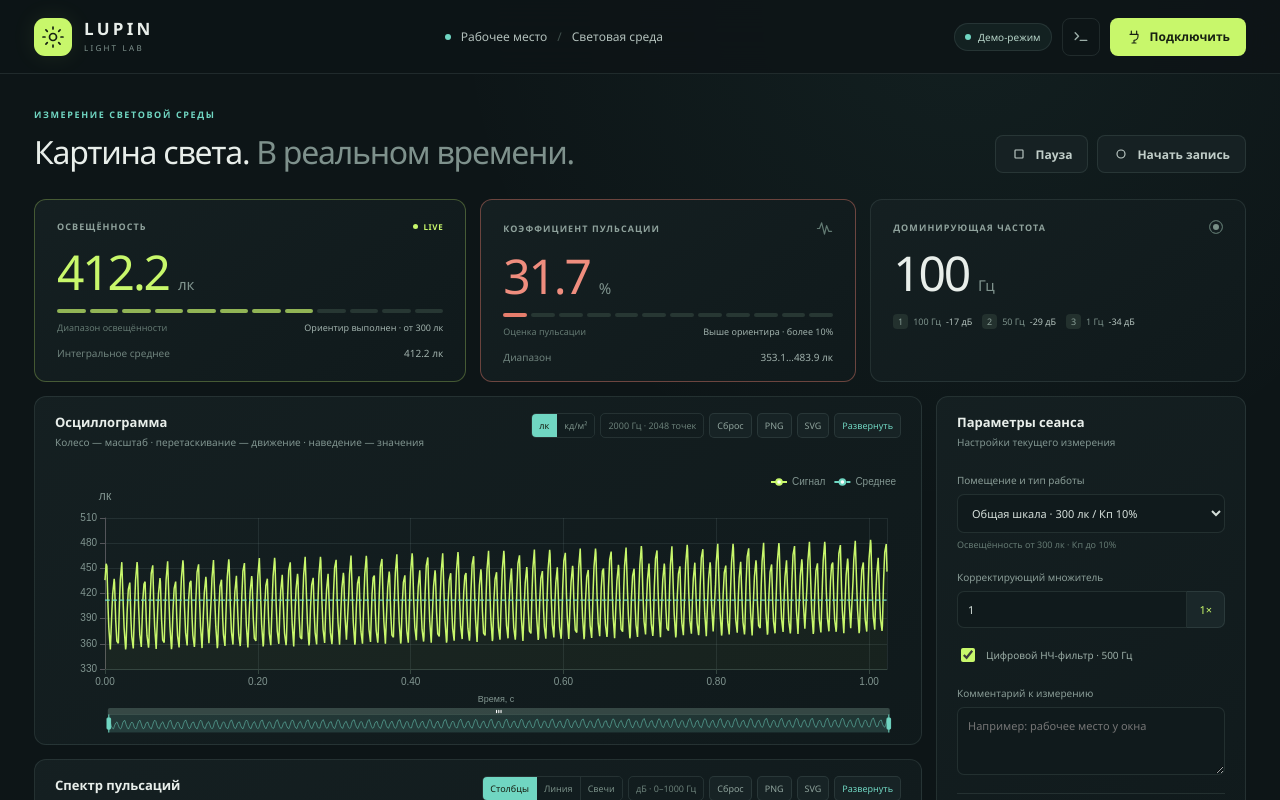
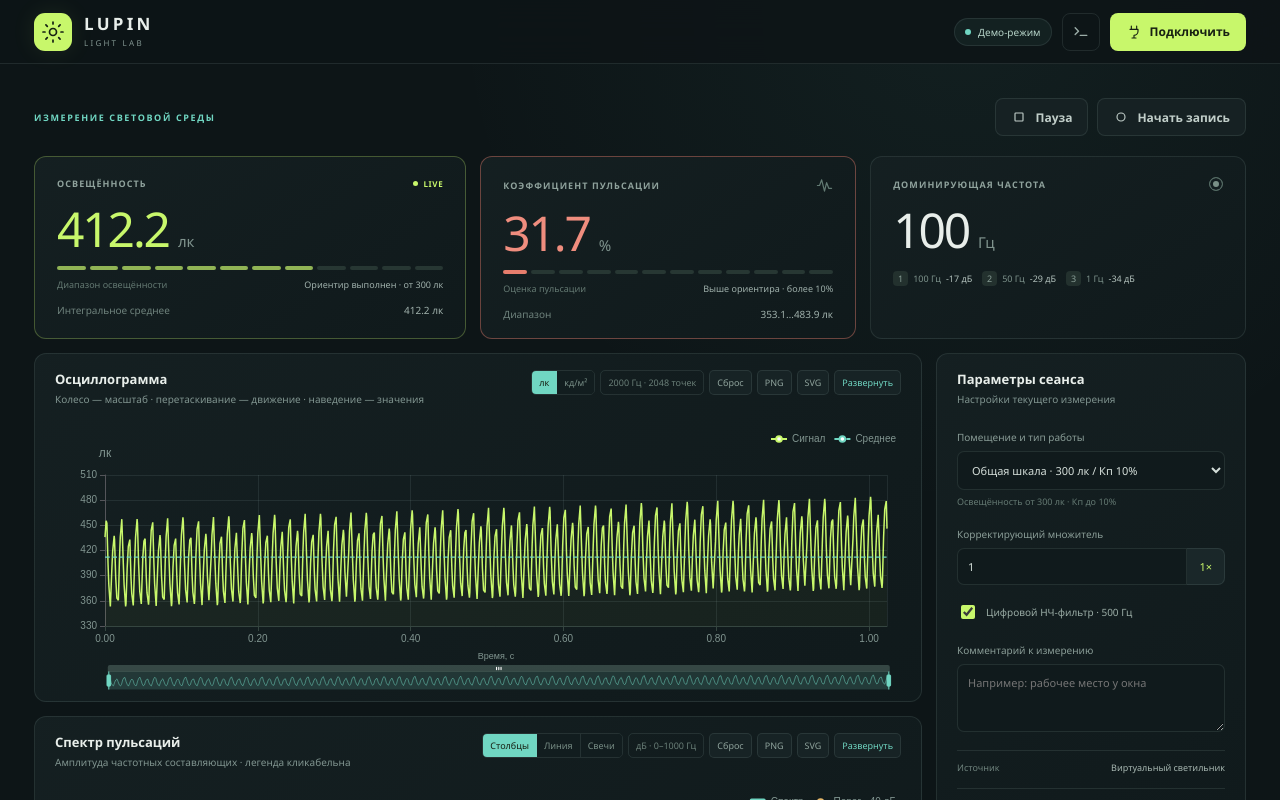
Before and after one commit to MrOzean/radex-lupin-ui, an Angular app: page / in a window 1280 px wide. Shown: the top 800 px of the page. Built offline with nearby package versions, Linux system fonts and the light colour scheme.

Commit message:
refactor: simplify and slim application header

```diff
--- a/src/app/app.component.css
+++ b/src/app/app.component.css
@@ -1,14 +1,11 @@
 .app-shell { min-height: 100vh; background: radial-gradient(circle at 75% 0%, rgba(112, 214, 194, .055), transparent 32rem), var(--bg); }
-.topbar { height: 74px; padding: 0 34px; display: flex; align-items: center; justify-content: space-between; gap: 24px; border-bottom: 1px solid var(--border); background: rgba(13, 21, 23, .85); backdrop-filter: blur(18px); position: sticky; top: 0; z-index: 10; }
+.topbar { height: 64px; padding: 0 34px; display: flex; align-items: center; justify-content: space-between; gap: 24px; border-bottom: 1px solid var(--border); background: rgba(13, 21, 23, .85); backdrop-filter: blur(18px); position: sticky; top: 0; z-index: 10; }
 .brand { display: flex; gap: 12px; align-items: center; color: var(--text); text-decoration: none; }
 .brand-mark { width: 38px; height: 38px; display: grid; place-items: center; color: #152013; background: var(--lime); border-radius: 11px; box-shadow: 0 0 24px rgba(200, 247, 107, .09); }
 .brand-mark svg { width: 24px; height: 24px; }
 .brand strong, .brand small { display: block; }
 .brand strong { font-size: 17px; letter-spacing: .19em; line-height: 1.05; }
 .brand small { color: var(--muted); font-size: 8px; letter-spacing: .28em; margin-top: 5px; }
-.topbar-center { color: #b1bfba; font-size: 12px; display: flex; align-items: center; gap: 10px; }
-.workspace-dot { width: 6px; height: 6px; border-radius: 50%; background: var(--mint); }
-.muted { color: #42534f; }
 .topbar-actions { display: flex; gap: 10px; align-items: center; }
 .status-badge { height: 28px; padding: 0 10px; display: inline-flex; align-items: center; gap: 7px; color: #93a49f; border: 1px solid var(--border); border-radius: 20px; font-size: 10px; white-space: nowrap; }
 .status-badge > span { width: 6px; height: 6px; background: #64746f; border-radius: 50%; }
@@ -23,9 +20,8 @@
 .status-badge.connecting > span { animation: pulse 1s infinite; }
 
 .workspace { max-width: 1540px; margin: 0 auto; padding: 34px; }
-.page-heading { display: flex; justify-content: space-between; gap: 24px; align-items: flex-end; margin-bottom: 26px; }
-h1 { margin-bottom: 0; font-size: clamp(24px, 2.5vw, 34px); font-weight: 500; letter-spacing: -.04em; }
-h1 span { color: #7e918c; }
+.page-heading { display: flex; justify-content: space-between; gap: 24px; align-items: center; margin-bottom: 20px; }
+.page-heading .eyebrow { margin-bottom: 0; }
 .heading-actions { display: flex; gap: 9px; }
 
 .metrics { display: grid; grid-template-columns: 1.15fr 1fr 1fr; gap: 14px; margin-bottom: 14px; }
@@ -114,7 +110,6 @@ h1 span { color: #7e918c; }
 .toast.visible { opacity: 1; transform: translate(-50%, 0); }
 
 @media (max-width: 1050px) {
-  .topbar-center { display: none; }
   .dashboard-grid { grid-template-columns: minmax(0, 1fr) 270px; }
   .workspace { padding: 24px; }
   .topbar { padding: 0 24px; }
@@ -123,7 +118,7 @@ h1 span { color: #7e918c; }
 }
 
 @media (max-width: 780px) {
-  .topbar { height: auto; min-height: 68px; padding: 12px 16px; flex-wrap: wrap; }
+  .topbar { height: auto; min-height: 60px; padding: 10px 16px; flex-wrap: wrap; }
   .status-badge { display: none; }
   .workspace { padding: 20px 14px; }
   .page-heading { align-items: flex-start; flex-direction: column; }
@@ -141,7 +136,6 @@ h1 span { color: #7e918c; }
   .button { padding: 0 11px; }
   .topbar .button.primary span { display: none; }
   .metric-card { padding: 18px; }
-  .page-heading h1 { font-size: 27px; }
   .archive-controls { flex-wrap: wrap; }
   .timeline-field { flex-basis: calc(100% - 96px); }
   .window-field { margin-left: auto; }
--- a/src/app/app.component.html
+++ b/src/app/app.component.html
@@ -4,7 +4,6 @@
       <span class="brand-mark"><svg viewBox="0 0 24 24" aria-hidden="true"><circle cx="12" cy="12" r="3.5"/><path d="M12 2v2M12 20v2M2 12h2M20 12h2M4.9 4.9l1.4 1.4M17.7 17.7l1.4 1.4M19.1 4.9l-1.4 1.4M6.3 17.7l-1.4 1.4"/></svg></span>
       <span><strong>LUPIN</strong><small>LIGHT LAB</small></span>
     </a>
-    <div class="topbar-center"><span class="workspace-dot"></span>Рабочее место <span class="muted">/</span> Световая среда</div>
     <div class="topbar-actions">
       <span class="status-badge" [class.connected]="serial.state() === 'connected' && measurement.streamState() === 'live'" [class.demo]="measurement.demo.running() && measurement.streamState() === 'live'" [class.archive]="measurement.archive()" [class.warning]="measurement.streamState() === 'waiting' || measurement.streamState() === 'stalled'">
         <span></span>{{ measurement.statusText() }}
@@ -23,7 +22,6 @@
     <section class="page-heading">
       <div>
         <p class="eyebrow">{{ measurement.archive() ? 'АРХИВ ИЗМЕРЕНИЙ' : 'ИЗМЕРЕНИЕ СВЕТОВОЙ СРЕДЫ' }}</p>
-        <h1>{{ measurement.archive() ? 'Сохранённый свет.' : 'Картина света.' }} <span>{{ measurement.archive() ? 'Без подключения прибора.' : 'В реальном времени.' }}</span></h1>
       </div>
       <div class="heading-actions">
         @if (measurement.archive()) {
```
